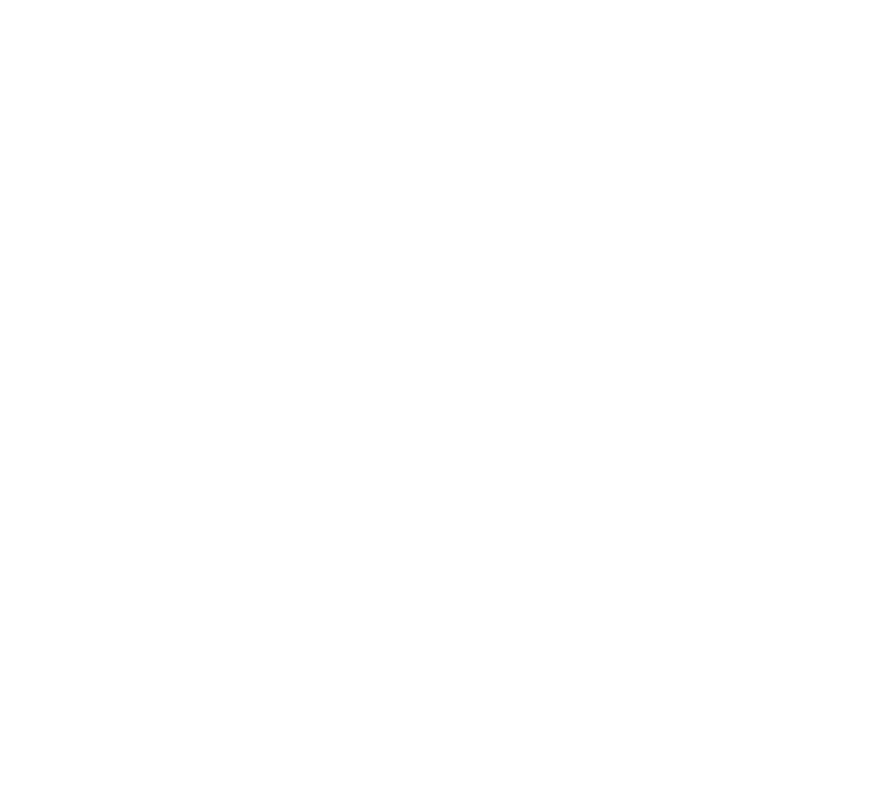
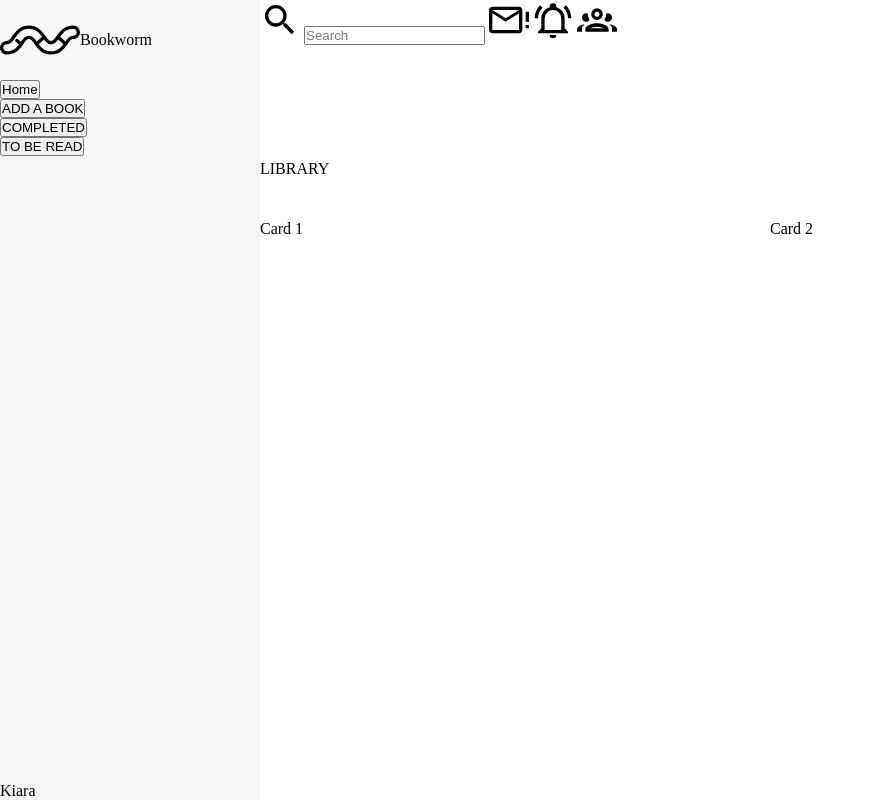
Before and after one commit to VasKD/odin-library, a plain HTML site: page index.html in a window 1280 px wide. Shown: the whole page, without its empty margins (0-875 px from the left). Drawn offline with Linux system fonts and the light colour scheme.

Commit message:
Create webpage layout

```diff
--- a/index.html
+++ b/index.html
@@ -3,11 +3,46 @@
 <head>
     <meta charset="UTF-8">
     <meta name="viewport" content="width=device-width, initial-scale=1.0">
-    <title>My Library</title>
+    <title>Bookworm</title>
     <link rel="stylesheet" href="style.css">
 </head>
 <body>
+    <div class="wrapper">
+        <div class="nav">
+            <img src="./img/magnify.svg" alt="search icon">
+            <input type="text" placeholder="Search">
+            <img src="./img/email-alert-outline.svg" alt="message icon">
+            <img src="./img/bell-ring-outline.svg" alt="bell icon">
+            <img src="./img/account-group-outline.svg" alt="friends icon">
 
+        </div>
+        <div class="sidebar-wrapper">
+            <div class="title">
+                <img src="./img/candy-worm-svgrepo-com.svg" alt="worm icon">
+                <p>Bookworm</p>
+            </div>
+            <div class="btns">
+                <ul>
+                    <li><button>Home</button></li>
+                    <li><button>ADD A BOOK</button></li>
+                    <li><button>COMPLETED</button></li>
+                    <li><button>TO BE READ</button></li>
+                </ul>
+            </div>
+            <div class="sidebar-footer">
+                <p>Kiara</p>
+            </div>
+        </div>
+
+        <div class="main-wrapper">
+            <p>LIBRARY</p>
+            <div class="cards">
+                <div>Card 1</div>
+                <div>Card 2</div>
+            </div>
+        </div>
+    </div>
+    <!-- <button class="create">Create</button> -->
 
     <script src="index.js"></script>
 </body>
--- a/index.js
+++ b/index.js
@@ -0,0 +1,62 @@
+const myLibrary = [];
+
+
+// book object constructor
+function Books(id, title, author, pageNum, read){
+    if (!new.target) {
+        throw Error(" You must use the new operator when calling a constructor");
+    }
+
+    this.id = id;
+    this.title = title;
+    this.author = author;
+    this.pageNum = pageNum + " pages";
+    this.read = read;
+    this.info = function () {
+        return `${this.title} by ${this.author}, ${this.pageNum}, ${this.read}`;
+    }
+}
+
+function addBookToLibrary() {
+    let title = prompt("What is the title of the book?: ");
+    if (title === null) {
+        return;
+    }
+    let author = prompt("Who is the author of the book?: ");
+    let pageNum = prompt("How many pages is the book?: ");
+    let read = prompt("Have you read this book? (yes or no): ");
+
+
+    // input validation
+        // ...
+
+    const objectID = crypto.randomUUID();
+    console.log(objectID);
+
+    const newBook = new Books(objectID, title, author, pageNum, read);
+    myLibrary.push(newBook);
+    console.log(myLibrary);
+    console.log(myLibrary[myLibrary.length - 1].info());
+    alert("A new book has been added to your library! " + newBook.title + " by " + newBook.author);
+
+    let add = prompt("Would you like to add another book?: ");
+    if (add == "yes"){
+        addBookToLibrary();
+    } else {
+        displayBooks();
+    }
+
+
+}
+
+
+function displayBooks () {
+    for (const book of myLibrary){
+        console.log(book.info());
+    }
+}
+
+
+
+const createBtn = document.querySelector(".create");
+createBtn.addEventListener("click", addBookToLibrary);
--- a/style.css
+++ b/style.css
@@ -0,0 +1,53 @@
+* {
+    margin: 0;
+    padding: 0;
+}
+
+.wrapper {
+    display: grid;
+    height: 100vh;
+    grid-template-columns: 260px auto;
+    grid-template-rows: 160px auto;
+}
+
+.nav img {
+    width: 40px;
+}
+
+.sidebar-wrapper {
+    display: flex;
+    flex-direction: column;
+    background-color: #f7f7f7;
+    grid-row: 1 / 3;
+}
+
+.title {
+    display: flex;
+    align-items: center;
+
+}
+
+.title img {
+    width: 80px;
+}
+
+.btns {
+    display: flex;
+    flex-direction: column;
+}
+
+.sidebar-footer {
+    margin-top: auto; /* make element stick to the bottom */
+}
+
+.main-wrapper {
+    display: grid;
+    grid-area: 2 / 2 / 3 / 3;
+    grid-template-rows: 60px auto;
+}
+
+.cards {
+    display: grid;
+    grid-template-columns: 1fr 1fr;
+    grid-template-rows: 1fr 1fr;
+}
```
Also changed, not shown: img/account-group-outline.svg (added), img/bell-ring-outline.svg (added), img/candy-worm-svgrepo-com.svg (added), img/email-alert-outline.svg (added), img/magnify.svg (added).
